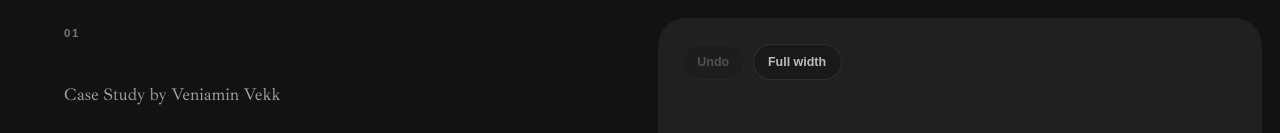
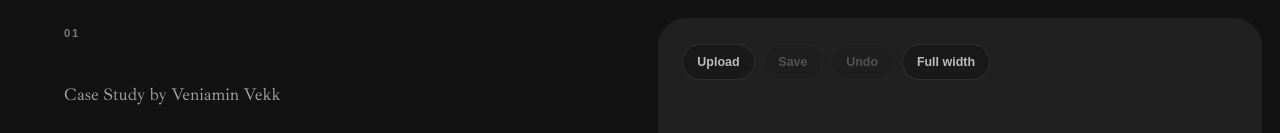
Before and after one commit to venyavekk-dev/venyavekk.com, a Next.js app: page /plus in a window 1280 px wide. Shown: the top 133 px of the page. Built offline with nearby package versions, Linux system fonts and the light colour scheme.

Commit message:
Add persistent media uploads to Plus deck

```diff
--- a/app/plus/PlusDeck.tsx
+++ b/app/plus/PlusDeck.tsx
@@ -34,6 +34,7 @@ type EditSnapshot = {
 };
 
 type MediaLayout = "split" | "full";
+type SaveStatus = "idle" | "saving" | "saved" | "error";
 
 type PersistedMediaScreen = Omit<MediaScreen, "src" | "temporary" | "placeholder"> & {
   blob: Blob;
@@ -439,21 +440,63 @@ type MediaToolbarProps = {
   layout: MediaLayout;
   canUndo: boolean;
   canDelete: boolean;
+  canSave: boolean;
+  saveStatus: SaveStatus;
   onUndo: () => void;
   onToggleLayout: () => void;
   onDelete: () => void;
+  onUpload: (files: File[]) => void;
+  onSave: () => void;
 };
 
 function MediaToolbar({
   layout,
   canUndo,
   canDelete,
+  canSave,
+  saveStatus,
   onUndo,
   onToggleLayout,
   onDelete,
+  onUpload,
+  onSave,
 }: MediaToolbarProps) {
+  const uploadInputRef = useRef<HTMLInputElement>(null);
+  const saveLabel =
+    saveStatus === "saving" ? "Saving…" : saveStatus === "saved" ? "Saved" : "Save";
+
   return (
     <div className={styles.mediaToolbar} role="toolbar" aria-label="Image controls">
+      <button
+        className={styles.toolbarButton}
+        type="button"
+        onClick={() => uploadInputRef.current?.click()}
+      >
+        Upload
+      </button>
+      <input
+        ref={uploadInputRef}
+        className={styles.visuallyHidden}
+        type="file"
+        accept="image/*"
+        multiple
+        tabIndex={-1}
+        onChange={(event) => {
+          const files = Array.from(event.currentTarget.files ?? []);
+          if (files.length > 0) onUpload(files);
+          event.currentTarget.value = "";
+        }}
+      />
+      <button
+        className={`${styles.toolbarButton} ${
+          saveStatus === "error" ? styles.saveError : ""
+        }`}
+        type="button"
+        disabled={!canSave || saveStatus === "saving"}
+        onClick={onSave}
+      >
+        {saveStatus === "error" ? "Try again" : saveLabel}
+      </button>
       <button
         className={styles.toolbarButton}
         type="button"
@@ -481,8 +524,11 @@ type MediaSlideProps = {
   onDelete: () => void;
   layout: MediaLayout;
   canUndo: boolean;
+  saveStatus: SaveStatus;
   onUndo: () => void;
   onToggleLayout: () => void;
+  onUpload: (files: File[]) => void;
+  onSave: () => void;
 };
 
 function MediaSlide({
@@ -496,8 +542,11 @@ function MediaSlide({
   onDelete,
   layout,
   canUndo,
+  saveStatus,
   onUndo,
   onToggleLayout,
+  onUpload,
+  onSave,
 }: MediaSlideProps) {
   const Heading = index === 0 ? "h1" : "h2";
   const activeScreen = screens[activeStep] ?? screens[0];
@@ -522,9 +571,13 @@ function MediaSlide({
             layout={layout}
             canUndo={canUndo}
             canDelete={Boolean(activeScreen.temporary)}
+            canSave={screens.some((screen) => Boolean(screen.blob))}
+            saveStatus={saveStatus}
             onUndo={onUndo}
             onToggleLayout={onToggleLayout}
             onDelete={onDelete}
+            onUpload={onUpload}
+            onSave={onSave}
           />
           <div className={styles.mediaPanel}>
             <ScreenVisual
@@ -561,6 +614,7 @@ export function PlusDeck() {
   });
   const [pastedScreens, setPastedScreens] = useState<Record<number, MediaScreen[]>>({});
   const [canUndo, setCanUndo] = useState(false);
+  const [saveStatus, setSaveStatus] = useState<SaveStatus>("idle");
   const [mediaLayouts, setMediaLayouts] = useState<Record<number, MediaLayout>>({
     10: "full",
     11: "full",
@@ -672,6 +726,75 @@ export function PlusDeck() {
     setActiveMediaSteps(activeMediaStepsRef.current);
   }, []);
 
+  const addImageFiles = useCallback(
+    (slideIndex: number, files: File[]) => {
+      if (!VISUAL_SLIDES.has(slideIndex) || files.length === 0) return;
+
+      const currentScreens = pastedScreensRef.current[slideIndex] ?? [];
+      const batchId = Date.now();
+      const newScreens = files.map((file, index) => {
+        const screenNumber = currentScreens.length + index + 1;
+        const objectUrl = URL.createObjectURL(file);
+        objectUrlsRef.current.add(objectUrl);
+
+        return {
+          id: `pasted-${batchId}-${screenNumber}`,
+          label: `Screen ${screenNumber}`,
+          src: objectUrl,
+          alt: `Pasted screen ${screenNumber}`,
+          width: 994,
+          height: 1978,
+          blob: file,
+          temporary: true,
+        } satisfies MediaScreen;
+      });
+      const nextScreens = [...currentScreens, ...newScreens];
+      const nextPastedScreens = {
+        ...pastedScreensRef.current,
+        [slideIndex]: nextScreens,
+      };
+
+      rememberCurrentEdit();
+      setSaveStatus("saving");
+      applyPastedScreens(nextPastedScreens);
+      setMediaStep(slideIndex, nextScreens.length - 1);
+
+      for (const screen of newScreens) {
+        const imageProbe = new window.Image();
+        imageProbe.onload = () => {
+          const latestScreens = pastedScreensRef.current[slideIndex] ?? [];
+          const resizedScreens = latestScreens.map((latestScreen) =>
+            latestScreen.id === screen.id
+              ? {
+                  ...latestScreen,
+                  width: imageProbe.naturalWidth,
+                  height: imageProbe.naturalHeight,
+                }
+              : latestScreen,
+          );
+          const resizedPastedScreens = {
+            ...pastedScreensRef.current,
+            [slideIndex]: resizedScreens,
+          };
+          pastedScreensRef.current = resizedPastedScreens;
+          setPastedScreens(resizedPastedScreens);
+        };
+        imageProbe.src = screen.src ?? "";
+      }
+    },
+    [applyPastedScreens, rememberCurrentEdit, setMediaStep],
+  );
+
+  const saveCurrentMedia = useCallback(async () => {
+    setSaveStatus("saving");
+    try {
+      await persistMedia(pastedScreensRef.current);
+      setSaveStatus("saved");
+    } catch {
+      setSaveStatus("error");
+    }
+  }, []);
+
   const movePresentation = useCallback(
     (direction: -1 | 1) => {
       const currentSlide = activeSlideRef.current;
@@ -757,12 +880,13 @@ export function PlusDeck() {
 
   useEffect(() => {
     if (!persistenceReadyRef.current) return;
-    void persistMedia(pastedScreens);
+    setSaveStatus("saving");
+    void persistMedia(pastedScreens)
+      .then(() => setSaveStatus("saved"))
+      .catch(() => setSaveStatus("error"));
   }, [pastedScreens]);
 
   useEffect(() => {
-    let isMounted = true;
-
     const handlePaste = (event: ClipboardEvent) => {
       const currentSlide = activeSlideRef.current;
       if (!VISUAL_SLIDES.has(currentSlide)) return;
@@ -774,62 +898,18 @@ export function PlusDeck() {
       if (!imageFile) return;
 
       event.preventDefault();
-      const objectUrl = URL.createObjectURL(imageFile);
-      objectUrlsRef.current.add(objectUrl);
-
-      const currentScreens = pastedScreensRef.current[currentSlide] ?? [];
-      const nextScreenNumber = currentScreens.length + 1;
-      const screenId = `pasted-${Date.now()}-${nextScreenNumber}`;
-      const newScreen: MediaScreen = {
-        id: screenId,
-        label: `Screen ${nextScreenNumber}`,
-        src: objectUrl,
-        alt: `Pasted screen ${nextScreenNumber}`,
-        width: 994,
-        height: 1978,
-        blob: imageFile,
-        temporary: true,
-      };
-      const nextScreens = [...currentScreens, newScreen];
-      const nextPastedScreens = {
-        ...pastedScreensRef.current,
-        [currentSlide]: nextScreens,
-      };
-
-      rememberCurrentEdit();
-      applyPastedScreens(nextPastedScreens);
-      setMediaStep(currentSlide, nextScreens.length - 1);
-
-      const imageProbe = new window.Image();
-      imageProbe.onload = () => {
-        if (!isMounted) return;
-
-        const latestScreens = pastedScreensRef.current[currentSlide] ?? [];
-        const resizedScreens = latestScreens.map((screen) =>
-          screen.id === screenId
-            ? { ...screen, width: imageProbe.naturalWidth, height: imageProbe.naturalHeight }
-            : screen,
-        );
-        const resizedPastedScreens = {
-          ...pastedScreensRef.current,
-          [currentSlide]: resizedScreens,
-        };
-        pastedScreensRef.current = resizedPastedScreens;
-        setPastedScreens(resizedPastedScreens);
-      };
-      imageProbe.src = objectUrl;
+      addImageFiles(currentSlide, [imageFile]);
     };
 
     window.addEventListener("paste", handlePaste);
     const objectUrls = objectUrlsRef.current;
 
     return () => {
-      isMounted = false;
       window.removeEventListener("paste", handlePaste);
       objectUrls.forEach((url) => URL.revokeObjectURL(url));
       objectUrls.clear();
     };
-  }, [applyPastedScreens, rememberCurrentEdit, setMediaStep]);
+  }, [addImageFiles]);
 
   const handleDeckScroll = () => {
     const deck = deckRef.current;
@@ -879,8 +959,11 @@ export function PlusDeck() {
           onDelete={() => deleteActiveScreen(0)}
           layout={mediaLayouts[0] ?? "split"}
           canUndo={canUndo}
+          saveStatus={saveStatus}
           onUndo={undoLastEdit}
           onToggleLayout={() => toggleMediaLayout(0)}
+          onUpload={(files) => addImageFiles(0, files)}
+          onSave={saveCurrentMedia}
         >
           <div className={styles.fact}>
             <strong>Role</strong>
@@ -904,8 +987,11 @@ export function PlusDeck() {
           onDelete={() => deleteActiveScreen(1)}
           layout={mediaLayouts[1] ?? "split"}
           canUndo={canUndo}
+          saveStatus={saveStatus}
           onUndo={undoLastEdit}
           onToggleLayout={() => toggleMediaLayout(1)}
+          onUpload={(files) => addImageFiles(1, files)}
+          onSave={saveCurrentMedia}
         >
           <div className={styles.factGrid}>
             {context.map(([label, description]) => (
@@ -926,8 +1012,11 @@ export function PlusDeck() {
           onDelete={() => deleteActiveScreen(2)}
           layout={mediaLayouts[2] ?? "split"}
           canUndo={canUndo}
+          saveStatus={saveStatus}
           onUndo={undoLastEdit}
           onToggleLayout={() => toggleMediaLayout(2)}
+          onUpload={(files) => addImageFiles(2, files)}
+          onSave={saveCurrentMedia}
         >
           <div className={styles.problemList}>
             {problems.map(([label, description]) => (
@@ -976,9 +1065,13 @@ export function PlusDeck() {
                 layout={mediaLayouts[4] ?? "split"}
                 canUndo={canUndo}
                 canDelete={Boolean(activeFlowScreen.temporary)}
+                canSave={activeFlowScreens.some((screen) => Boolean(screen.blob))}
+                saveStatus={saveStatus}
                 onUndo={undoLastEdit}
                 onToggleLayout={() => toggleMediaLayout(4)}
                 onDelete={() => deleteActiveScreen(4)}
+                onUpload={(files) => addImageFiles(4, files)}
+                onSave={saveCurrentMedia}
               />
               <div
                 className={styles.flowPanel}
@@ -1042,8 +1135,11 @@ export function PlusDeck() {
           onDelete={() => deleteActiveScreen(7)}
           layout={mediaLayouts[7] ?? "split"}
           canUndo={canUndo}
+          saveStatus={saveStatus}
           onUndo={undoLastEdit}
           onToggleLayout={() => toggleMediaLayout(7)}
+          onUpload={(files) => addImageFiles(7, files)}
+          onSave={saveCurrentMedia}
         >
           <div className={styles.textBlock}>
             <p>
@@ -1071,8 +1167,11 @@ export function PlusDeck() {
           onDelete={() => deleteActiveScreen(8)}
           layout={mediaLayouts[8] ?? "split"}
           canUndo={canUndo}
+          saveStatus={saveStatus}
           onUndo={undoLastEdit}
           onToggleLayout={() => toggleMediaLayout(8)}
+          onUpload={(files) => addImageFiles(8, files)}
+          onSave={saveCurrentMedia}
         >
           <div className={styles.textBlock}>
             <p>
@@ -1140,8 +1239,11 @@ export function PlusDeck() {
           onDelete={() => deleteActiveScreen(10)}
           layout={mediaLayouts[10] ?? "full"}
           canUndo={canUndo}
+          saveStatus={saveStatus}
           onUndo={undoLastEdit}
           onToggleLayout={() => toggleMediaLayout(10)}
+          onUpload={(files) => addImageFiles(10, files)}
+          onSave={saveCurrentMedia}
         >
           <div className={styles.textBlock}>
             <p>
@@ -1166,8 +1268,11 @@ export function PlusDeck() {
           onDelete={() => deleteActiveScreen(11)}
           layout={mediaLayouts[11] ?? "full"}
           canUndo={canUndo}
+          saveStatus={saveStatus}
           onUndo={undoLastEdit}
           onToggleLayout={() => toggleMediaLayout(11)}
+          onUpload={(files) => addImageFiles(11, files)}
+          onSave={saveCurrentMedia}
         >
           <div className={styles.textBlock}>
             <p>
@@ -1191,8 +1296,11 @@ export function PlusDeck() {
           onDelete={() => deleteActiveScreen(12)}
           layout={mediaLayouts[12] ?? "split"}
           canUndo={canUndo}
+          saveStatus={saveStatus}
           onUndo={undoLastEdit}
           onToggleLayout={() => toggleMediaLayout(12)}
+          onUpload={(files) => addImageFiles(12, files)}
+          onSave={saveCurrentMedia}
         >
           <div className={styles.textBlock}>
             <p>
--- a/app/plus/plus.module.css
+++ b/app/plus/plus.module.css
@@ -281,6 +281,7 @@
 
 .mediaToolbar {
   display: flex;
+  flex-wrap: wrap;
   min-height: 2.5rem;
   align-items: center;
   gap: 0.5rem;
@@ -304,6 +305,10 @@
 .toolbarButton:disabled {
   opacity: 0.32;
   cursor: default;
+}
+
+.saveError {
+  color: #ff9c9c;
 }
 
 .deleteScreen {
```
